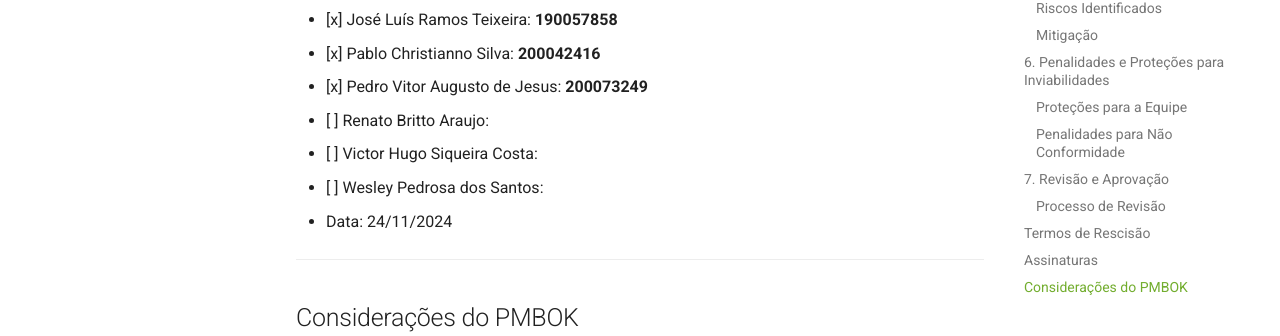
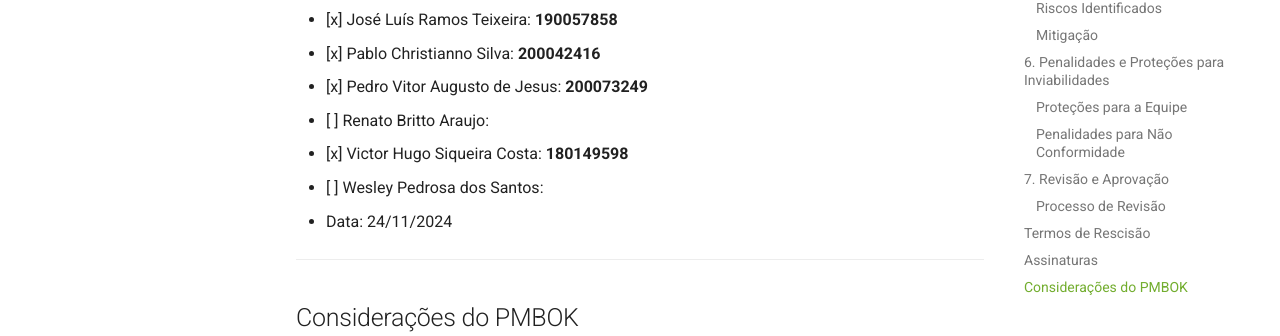
Before and after one commit to EPS-ALM/eps-alm, an MkDocs documentation site: the page built from docs/artefatos/ts-equipe_riscos.md, in a window 1280 px wide and 900 px high, scrolled down 3322 px. Shown: the part 352-688 px from the top of the window. Built offline with MkDocs 1.6.1 and Material for MkDocs 9.7.7, drawn with Linux system fonts in a browser that asks for light colours.

Commit message:
Assinatura no TS de Riscos: Victor Hugo

```diff
--- a/docs/artefatos/ts-equipe_riscos.md
+++ b/docs/artefatos/ts-equipe_riscos.md
@@ -111,7 +111,7 @@ Este acordo será revisado trimestralmente ou em caso de alterações no projeto
 - [x] Pablo Christianno Silva: **200042416**
 - [x] Pedro Vitor Augusto de Jesus: **200073249**
 - [ ] Renato Britto Araujo:
-- [ ] Victor Hugo Siqueira Costa:
+- [x] Victor Hugo Siqueira Costa: **180149598**
 - [ ] Wesley Pedrosa dos Santos:
 - Data: 24/11/2024
 
```
